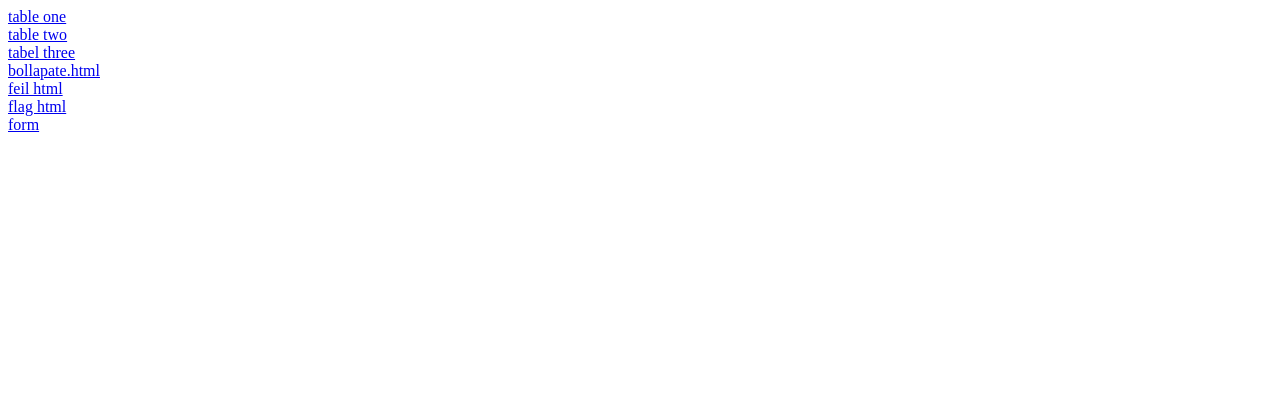
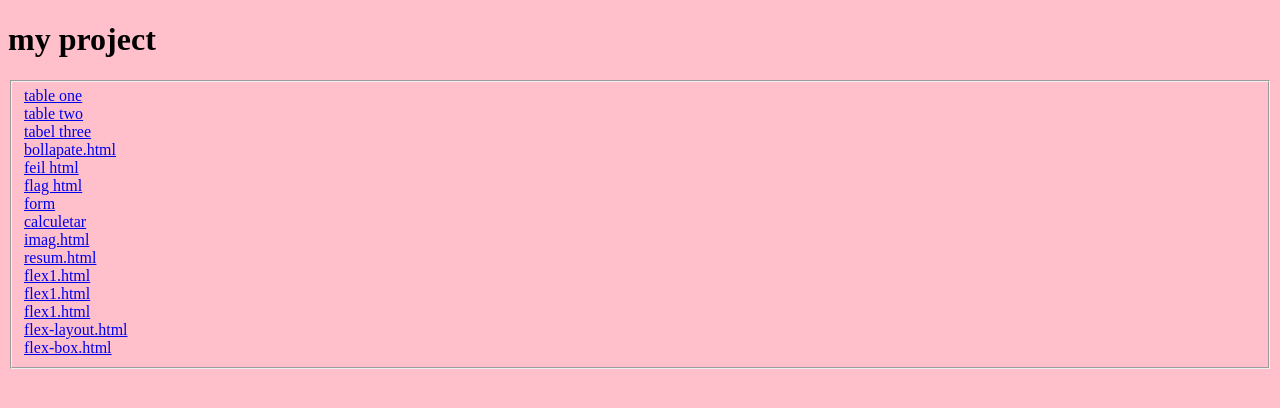
Before and after one commit to AshwiniFullStackDeveloper/AshwiniFullStackDeveloper123, a plain HTML site: page index.html in a window 1280 px wide. Drawn offline with Linux system fonts and the light colour scheme.

Commit message:
Add files via upload

```diff
--- a/index.html
+++ b/index.html
@@ -2,14 +2,24 @@
 <html lang="en">
 
 <head>
+    <style>
+        .body {
+            border-color: black;
+        }
+    </style>
 
-    <title>Document</title>
+
 </head>
 
-<body>
 
+<body bgcolor="pink">
+<table>
+
+<form>
+    <h1>my project</h1>
+    <fieldset>
     <a href="tableone.html"> table one</a>
-<br>
+    <br>
     <a href="tabel2.html"> table two</a>
     <br>
     <a href="tabel3.html"> tabel three</a>
@@ -21,7 +31,26 @@
     <a href="flag.html"> flag html</a>
     <br>
     <a href="form.html">form</a>
-
-</body>
+    <br>
+    <a href="calculetar.html"> calculetar</a>
+    <br>
+    <a href="imag.html">imag.html</a>
+    <br>
+    <a href="resum.html">resum.html</a>
+    <br>
+    <a href="flex1.html"> flex1.html</a>
+    <br>
+    <a href="flex2.html"> flex1.html</a>
+    <br>
+    <a href="flex3.html"> flex1.html</a>
+    <br>
+    <a href="flex-layout.html">flex-layout.html</a>
+    <br>
+    <a href="flex-box.html">flex-box.html</a>
+    <br>
+</fieldset>
+</form>
+</table>
+    </body>
 
 </html>
```
